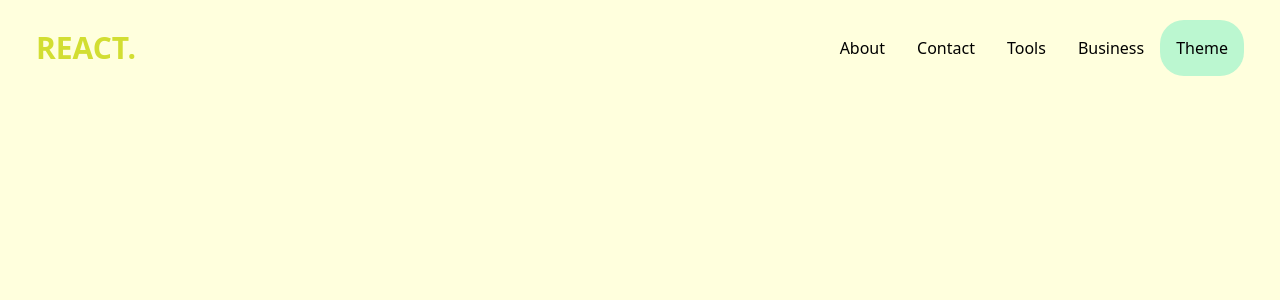
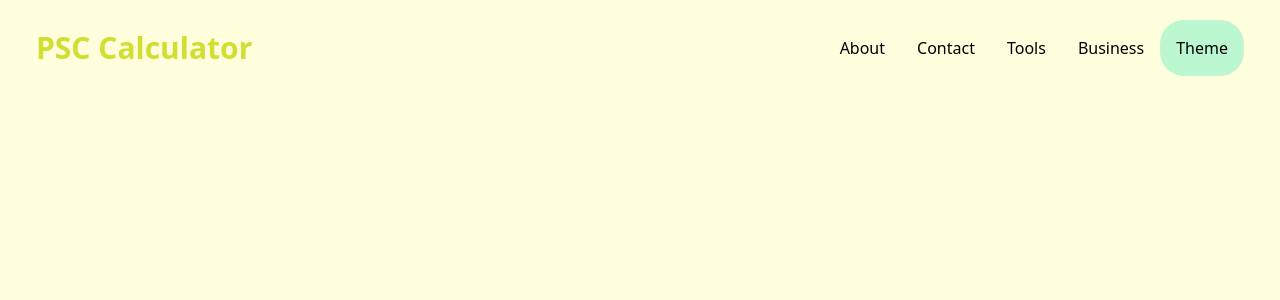
Before and after one commit to WireBot34/pscalc, a React (Create React App) app: page / in a window 1280 px wide. Shown: the top 300 px of the page. Built offline with nearby package versions, Linux system fonts and the light colour scheme.

Commit message:
add headline

```diff
--- a/src/components/Navbar.js
+++ b/src/components/Navbar.js
@@ -25,7 +25,7 @@ function Navbar() {
 
   return (
     <div className="flex justify-between items-center h-24 max-w-[1240px] mx-auto px-4">
-      <h1 className="w-full text-3xl font-bold text-[#D2DE32]">REACT.</h1>
+      <h1 className="w-full text-3xl font-bold text-[#D2DE32]">PSC Calculator</h1>
 
       <ul className="hidden md:flex">
         <li className="p-4">
@@ -59,7 +59,7 @@ function Navbar() {
             : "fixed left-[-100%] ease-in-out duration-100"
         }
       >
-        <h1 className="w-full text-3xl font-bold text-[#D2DE32]">REACT.</h1>
+        <h1 className="w-full text-3xl font-bold text-[#D2DE32]">PSC Calculator</h1>
 
         <ul className=" uppercase p-4">
           <li className="p-4 border-b border-gray-600">
```
